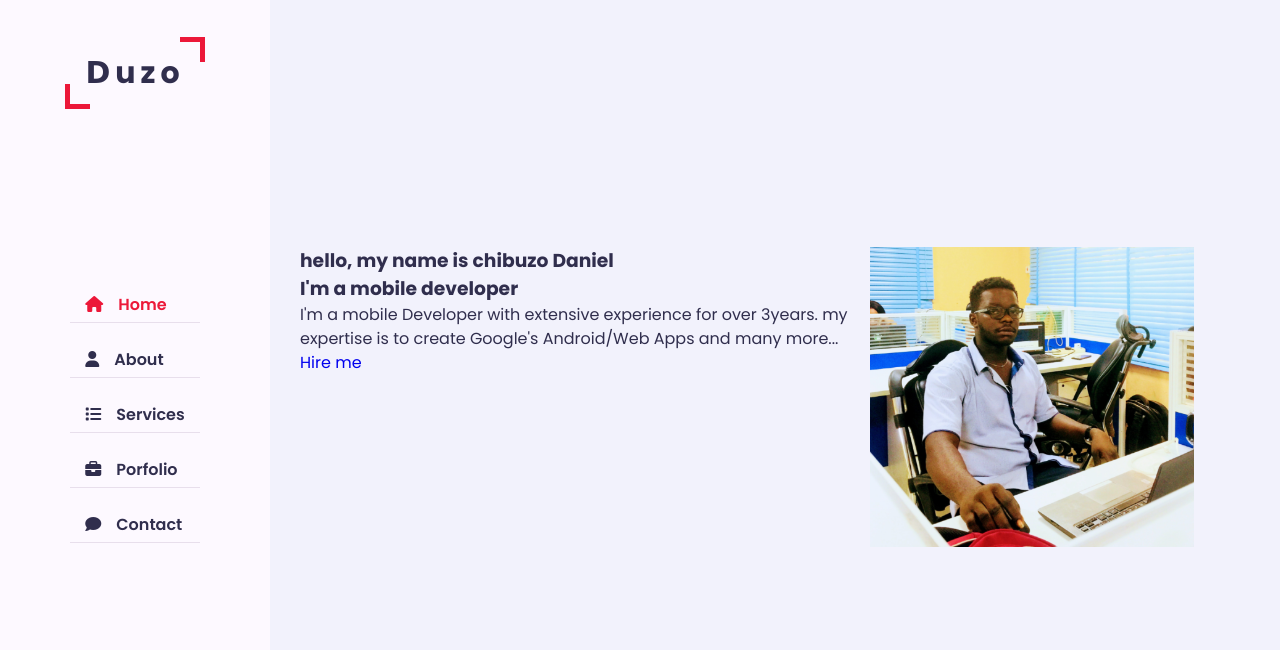
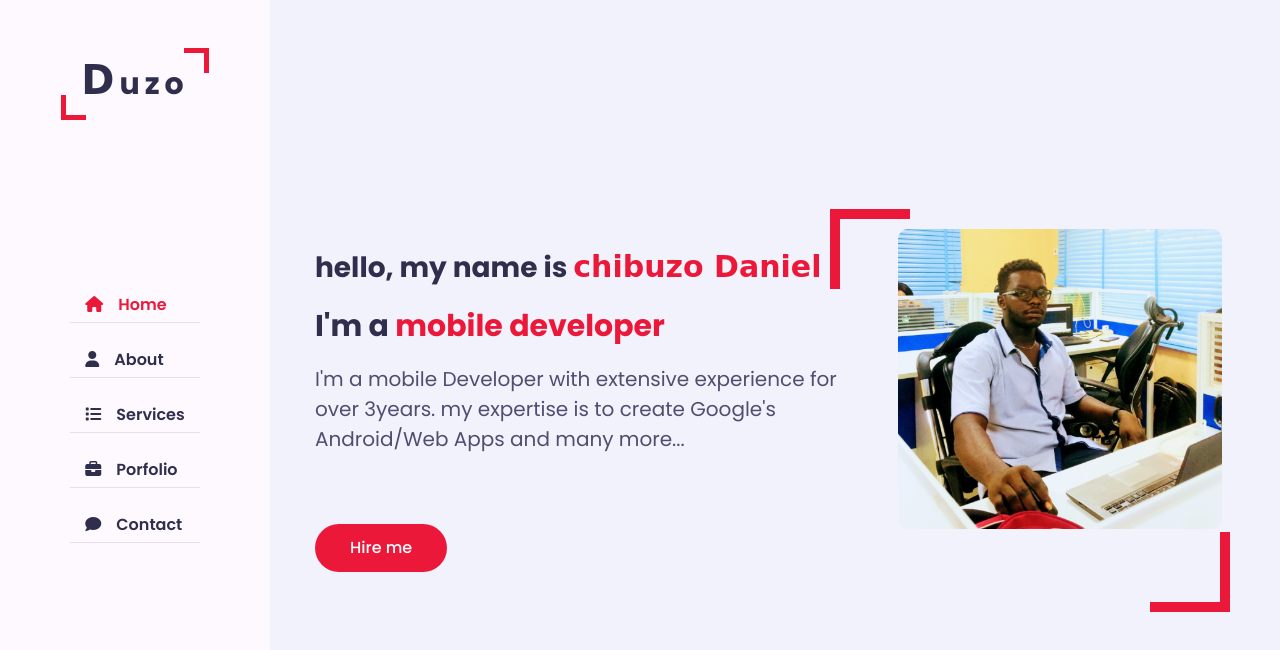
Before and after one commit to chibuzodaniel/myportfolio, a plain HTML site: page index.html in a window 1280 px wide. Drawn offline with Linux system fonts and the light colour scheme; a web font is replaced by a local one.

Commit message:
first commit

```diff
--- a/css/style.css
+++ b/css/style.css
@@ -5,7 +5,7 @@
   --bg-black-100: #fdf9ff;
   --bg-back-50: #e8dfec;
   --text-black-900: #302e4d;
-  --text-blacl-700: #504e70;
+  --text-black-700: #504e70;
 }
 body {
   line-height: 1.5;
@@ -32,13 +32,11 @@ ul {
   background-color: var(--bg-black-900);
   min-height: 100vh;
   display: block;
-  position: fixed;
-  left: 270px;
   padding: 0 30px;
-  top: 0;
-  right: 0;
-  z-index: 0;
   opacity: 1;
+}
+.main-content {
+  padding-left: 270px;
 }
 .padd-15 {
   padding-left: 15px;
@@ -55,6 +53,21 @@ ul {
   flex-wrap: wrap;
   margin-right: -15 px;
   position: relative;
+}
+.btn {
+  font-size: 16px;
+  font-weight: 500;
+  padding: 12px 35px;
+  color: white;
+  border: none;
+  border-radius: 40px;
+  display: inline-block;
+  white-space: nowrap;
+  background: var(--skin-color);
+  transition: all 0.1s ease;
+}
+btn :hover {
+  transform: scale(1.05);
 }
 /* aside  */
 .aside {
@@ -88,7 +101,7 @@ ul {
 }
 .aside .logo span {
   font-family: "clicker script", cursive;
-  font-family: 40px;
+  font-size: 40px;
 }
 .aside .logo a::before {
   content: "";
@@ -179,10 +192,58 @@ ul {
   flex: 0 0 60%;
   max-width: 60%;
 }
+.hello {
+  font-size: 28px;
+  margin: 15px 0;
+}
+.hello span {
+  font-family: "clicker script", cursive;
+  font-size: 30px;
+  font-weight: 700px;
+  color: var(--skin-color);
+}
+.my-profession {
+  font-size: 30px;
+  margin: 15px 0;
+}
+.typing {
+  color: var(--skin-color);
+}
+.home-info p {
+  margin-bottom: 70px;
+  font-size: 20px;
+  color: var(--text-black-700);
+}
+
 .home .home-img {
   flex: 0 0 40%;
   max-width: 40%;
+  /* background: red; */
+  text-align: center;
+  position: relative;
+}
+.home-img::before {
+  content: "";
+  position: absolute;
+  height: 80px;
+  width: 80px;
+  border-top: 10px solid var(--skin-color);
+  border-left: 10px solid var(--skin-color);
+  top: -20px;
+  left: -40px;
+}
+.home-img::after {
+  content: "";
+  position: absolute;
+  height: 80px;
+  width: 80px;
+  border-bottom: 10px solid var(--skin-color);
+  border-right: 10px solid var(--skin-color);
+  right: 20px;
+  bottom: -40px;
 }
 .home .home-img img {
+  margin: auto;
+  border-radius: 10px;
   height: 300px;
 }
--- a/index.html
+++ b/index.html
@@ -49,7 +49,7 @@
         <section class="home section">
           <div class="container">
             <div class="row">
-              <div class="home-info">
+              <div class="home-info padd-15">
                 <h3 class="hello">
                   hello, my name is <span class="name">chibuzo Daniel</span>
                 </h3>
@@ -63,13 +63,14 @@
                 </p>
                 <a href="#contact" class="btn hire-me">Hire me</a>
               </div>
-              <div class="home-img">
+              <div class="home-img padd-15">
                 <img src="./assets/hero1.png" alt="" />
               </div>
             </div>
           </div>
         </section>
         <!-- home section end-->
+        <!-- about section start -->
       </div>
       <!--main content end -->
     </div>
```
